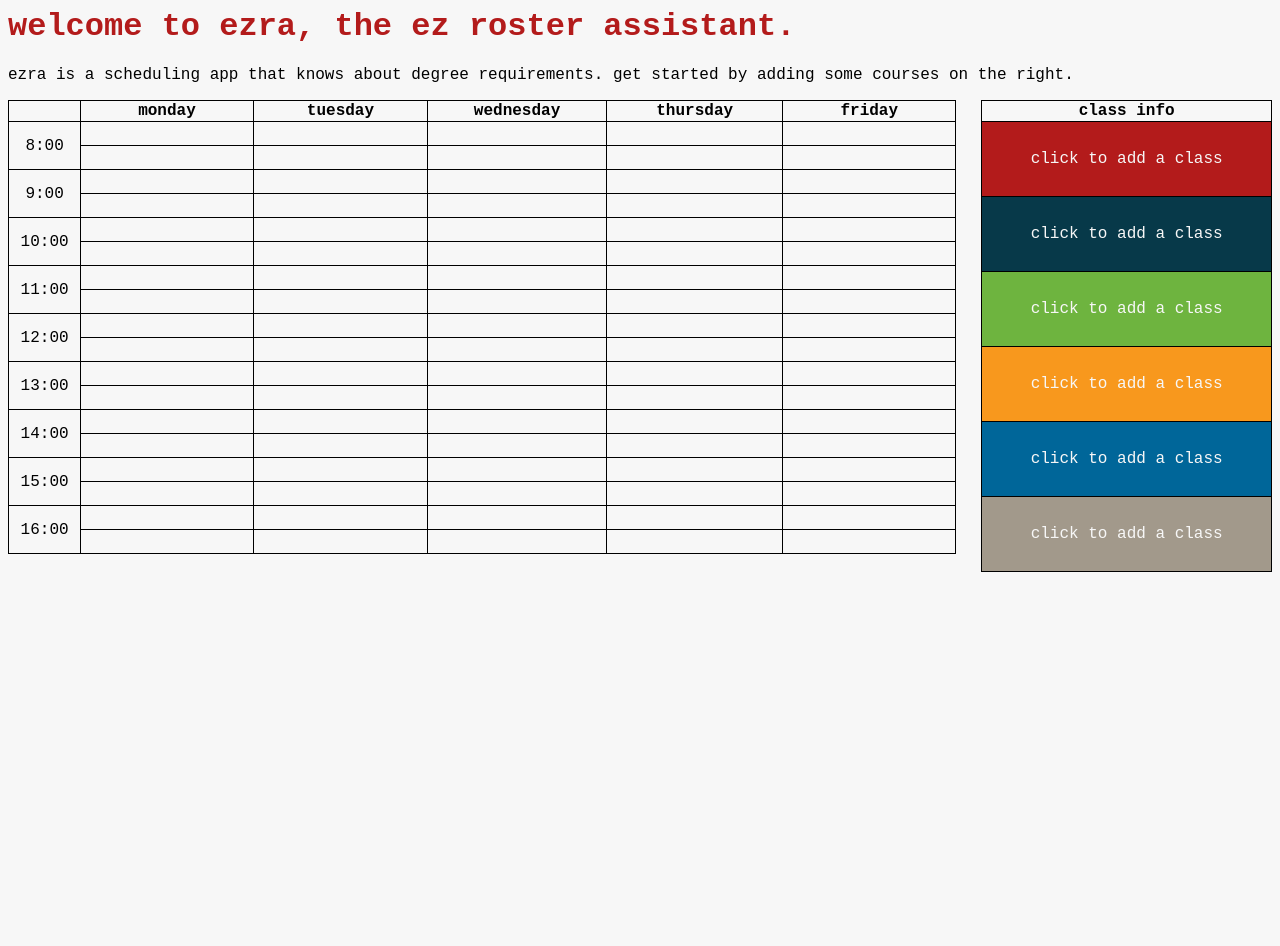
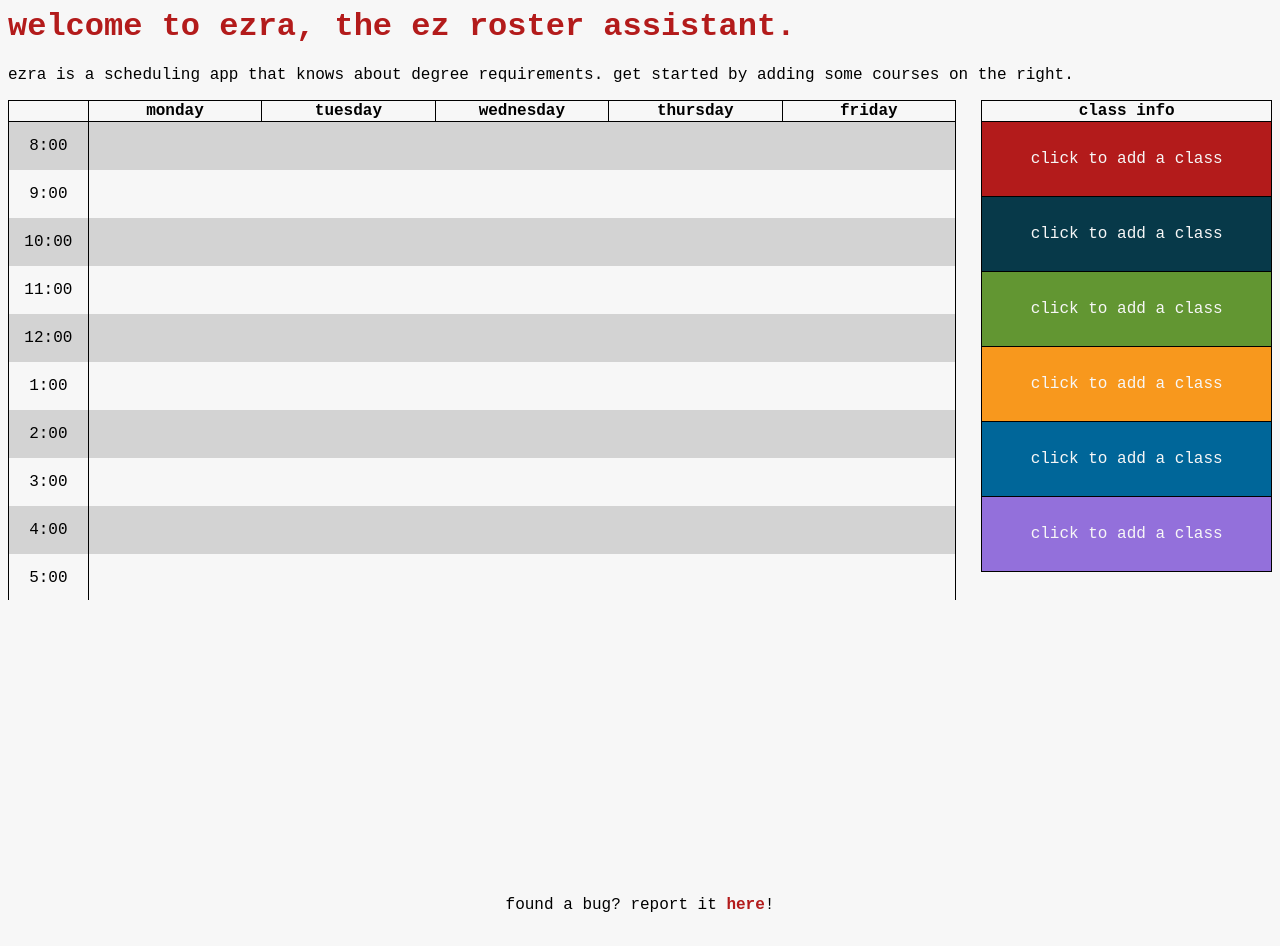
Before and after one commit to dsconnelly/ezra, a Flask app: page / in a window 1280 px wide. Run offline with Flask 2, Linux system fonts and the light colour scheme.

Commit message:
shaded cells in the schedule display class names without distorting the table

```diff
--- a/static/css/index.css
+++ b/static/css/index.css
@@ -3,6 +3,7 @@
 body {
     background-color: #F7F7F7;
     font-family: "Courier New";
+    position: relative;
 }
 
 h1 {
@@ -16,6 +17,7 @@ p {
 table {
     border-collapse: collapse;
     text-align: center;
+    table-layout: fixed;
 }
 
 table, th {
@@ -38,48 +40,85 @@ select, button {
     background-color : #F7F7F7
 }
 
+/* styles for the header and footer */
+
+#footer {
+    position: absolute;
+    left: 0;
+    bottom: 0;
+    width: 100%;
+    text-align: center;
+}
+
+.footerLink {
+    color : #B31B1B;
+}
+
 /* styles for the schedule and information tables */
 
 #scheduleTable {
+    width: 100%;
+}
+
+#scheduleDiv {
     width: 75%;
+    height: 500px;
+    overflow-y: scroll;
     float: left;
 }
 
 #courseInfoTable {
+    width: 100%;
+}
+
+#courseInfoDiv {
+    overflow-y: auto;
+    float: right;
     width: 23%;
-    float: right;
+    height: 500px;
 }
 
 /* styles for row and column headers in the schedule table */
 
 .timeCell {
-    width: 75px;
-    border: 1px solid black;
+    width: 10%;
+    border-left: 1px solid black;
+    border-right: 1px solid black;
+    border-top: 0;
+    border-bottom: 0;
 }
 
 .dayHeaderCell {
-    width: 200px;
+    width: 18%;
 }
 
-/* styles to hide the appropriate cells in the schedule table */
+/* styles for cells in the schedule table */
 
-.fiveMinute, .fiveMinuteTop, .fiveMinuteBot {
+.fiveMinute{
+    color : #F7F7F7;
     height: 4px;
+    border: 0;
+    padding: 0px;
 }
 
-.fiveMinute{
-    border-top: 0px;
-    border-bottom: 0px;
+.grayHour {
+    background-color: #D3D3D3;
 }
 
-.fiveMinuteTop{
-    border-top:: 1px solid black;
-    border-bottom: 0px;
+.whiteHour {
+    background-color: #F7F7F7;
 }
 
-.fiveMinuteBot{
-    border-top:: 0px;
-    border-bottom: 1px solid black;
+.boxLabel {
+    height: 100%;
+    width: 100%;
+    position: relative;
+}
+
+.boxLabel > p {
+    position: absolute;
+    color: #F7F7F7;
+    top: 0;
 }
 
 /* styles for the cells in the information table */
@@ -102,7 +141,7 @@ select, button {
 }
 
 #courseInput3 {
-    background-color : #6EB43F; /* green */
+    background-color : #629632; /* green */
 }
 
 #courseInput4 {
@@ -114,5 +153,5 @@ select, button {
 }
 
 #courseInput6 {
-    background-color : #A2998B; /* red */
+    background-color : #9370DB; /* purple */
 }
--- a/static/js/index.js
+++ b/static/js/index.js
@@ -15,11 +15,7 @@ function turn_on_input_cell(cell) {
     // Now we check if there was a course in this cell before, and if there was,
     // we unshade all the calendar boxes that might have been  there.
     cell.find("select").each(function() {
-        var s_id = $(this).attr("id");
-        $("." + s_id).each(function() {
-            $(this).css("background-color", "#F7F7F7");
-            $(this).removeClass(s_id);
-        });
+        clear_selection($(this));
     });
 
     cell.attr("contenteditable", "true");
@@ -85,6 +81,15 @@ function turn_off_input_cell(cell) {
     });
 }
 
+function clear_selection(select) {
+    var s_id = select.attr("id");
+    $("." + s_id).each(function() {
+        $(this).css("background-color", "");
+        $(this).html("");
+        $(this).removeClass(s_id);
+    });
+}
+
 function receive_server_response(data) {
     // We unpack some of the data for convenience later.
     var dept_short = data["dept_short"];
@@ -136,15 +141,13 @@ function display_section(select) {
     var s_id = select.attr("id");
 
     // If any gridboxes were already filled in from this section, clear them.
-    $("." + s_id).each(function() {
-        $(this).css("background-color", "#F7F7F7");
-        $(this).removeClass(s_id);
-    });
+    clear_selection(select);
 
     // Retrieve the section information from storage.
     var key = s_id.split("_")[0];
     var j = Number(select.val());
-    var section = JSON.parse(sessionStorage.getItem(key))["sections"][j];
+    var data = JSON.parse(sessionStorage.getItem(key));
+    var section = data["sections"][j];
 
     var day_idxs = section["day_idxs"];
     var start_row = section["start_row"];
@@ -163,7 +166,7 @@ function display_section(select) {
             // Get the column to use, checking for the rowspan issue.
             var col = ((row - 1) % 12 == 0) ? day_idxs[i] : day_idxs[i] - 1;
 
-            // Get the table cell and color it.
+            // Get the table cell and label it.
             cell = $("#scheduleTable tr").eq(row).find("td").eq(col);
             cell.addClass(s_id);
         }
@@ -173,7 +176,7 @@ function display_section(select) {
     // section, we set a flag.
     var conflict = false;
     $("." + s_id).each(function() {
-        if ($(this).prop("classList").length > 2) {
+        if ($(this).prop("classList").length > 3) {
             conflict = true;
         }
     });
@@ -191,5 +194,23 @@ function display_section(select) {
         $("." + s_id).each(function() {
             $(this).css("background-color", fill_color);
         });
+
+        // We also print the section id in the table.
+        var to_write = (data["dept_short"].toLowerCase() + " " + data["number"]
+            + " " + s_id.split("_")[1]);
+
+        for (i = 0; i < day_idxs.length; i++) {
+            row = start_row;
+            col = ((row - 1) % 12 == 0) ? day_idxs[i] : day_idxs[i] - 1;
+            cell = $("#scheduleTable tr").eq(row).find("td").eq(col);
+            cell.html("<div class=\"boxLabel\"><p>" + to_write + "</p></div>");
+        }
+
+        // We ensure that the text is centered in each cell.
+        $(".boxLabel > p").each(function() {
+            var cwidth = $(this).parent().parent().outerWidth();
+            var pwidth = $(this).outerWidth();
+            $(this).css("left", (cwidth - pwidth) / 2);
+        });
     }
 }
--- a/templates/index.html
+++ b/templates/index.html
@@ -8,13 +8,17 @@
     </head>
 
     <body>
-        <h1>welcome to <a href="https://en.wikipedia.org/wiki/Ezra_Cornell">ezra</a>, the ez roster assistant.</h1>
+        <h1>
+            welcome to <a href="https://en.wikipedia.org/wiki/Ezra_Cornell"
+            target="_blank">ezra</a>, the ez roster assistant.
+        </h1>
         <p>
-            ezra is a scheduling app that knows about degree requirements. get
-            started by adding some courses on the right.
+            ezra is a scheduling app that knows about degree requirements.
+            get started by adding some courses on the right.
         </p>
 
-        <table align="center" id="scheduleTable">
+        <div id="scheduleDiv">
+            <table id="scheduleTable">
                 <tr>
                     <th></th>
                     <th class="dayHeaderCell">monday</th>
@@ -24,48 +28,40 @@
                     <th class="dayHeaderCell">friday</th>
                 </tr>
 
-            {% for i in range(8, 17) %}
+                {% for i in range(8, 21) %}
+
+                {% if i > 12 %}
+                {% set h = i - 12 %}
+                {% else %}
+                {% set h = i %}
+                {% endif %}
+
+                {% if i % 2 == 0 %}
+                {% set c = 'grayHour' %}
+                {% else %}
+                {% set c = 'whiteHour' %}
+                {% endif %}
+
+                {% for j in range(12) %}
+
                     <tr>
-                <td rowspan="12" class="timeCell">{{i|string + ':00'}}</td>
-                <td class="fiveMinuteTop"></td>
-                <td class="fiveMinuteTop"></td>
-                <td class="fiveMinuteTop"></td>
-                <td class="fiveMinuteTop"></td>
-                <td class="fiveMinuteTop"></td>
+                        {% if j == 0 %}
+                            <td rowspan="12" class="timeCell {{ c }}">{{h|string + ':00'}}</td>
+                        {% endif %}
+
+                        {% for k in range(5) %}
+                            <td class="fiveMinute {{ c }}"></td>
+                        {% endfor %}
+
                     </tr>
 
-            {% for j in range(1, 12) %}
-
-            {% if j == 5 or j == 11 %}
-            <tr>
-                <td class="fiveMinuteBot"></td>
-                <td class="fiveMinuteBot"></td>
-                <td class="fiveMinuteBot"></td>
-                <td class="fiveMinuteBot"></td>
-                <td class="fiveMinuteBot"></td>
-            </tr>
-            {% elif j == 6 %}
-            <tr>
-                <td class="fiveMinuteTop"></td>
-                <td class="fiveMinuteTop"></td>
-                <td class="fiveMinuteTop"></td>
-                <td class="fiveMinuteTop"></td>
-                <td class="fiveMinuteTop"></td>
-            </tr>
-            {% else %}
-            <tr>
-                <td class="fiveMinute"></td>
-                <td class="fiveMinute"></td>
-                <td class="fiveMinute"></td>
-                <td class="fiveMinute"></td>
-                <td class="fiveMinute"></td>
-            </tr>
-            {% endif %}
                 {% endfor %}
                 {% endfor %}
 
             </table>
+        </div>
 
+        <div id="courseInfoDiv">
             <table id="courseInfoTable">
                 <tr>
                     <th>class info</th>
@@ -79,6 +75,13 @@
                 </tr>
                 {% endfor %}
             </table>
+        </div>
 
+        <div id="footer">
+            <p>
+                found a bug? report it <b><a class="footerLink" target="_blank"
+                href="https://github.com/dsconnelly/ezra/issues">here</a></b>!
+            </p>
+        </div>
     </body>
 </html>
```
Lines whose indentation alone changed are shown as unchanged.
